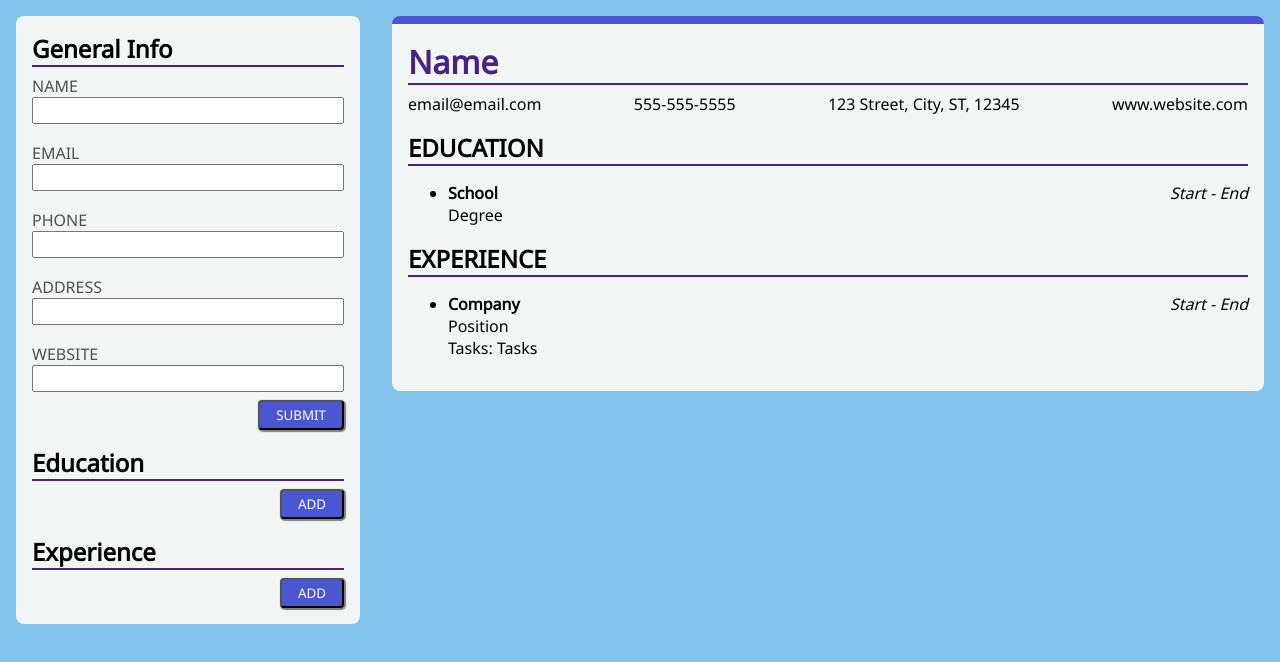
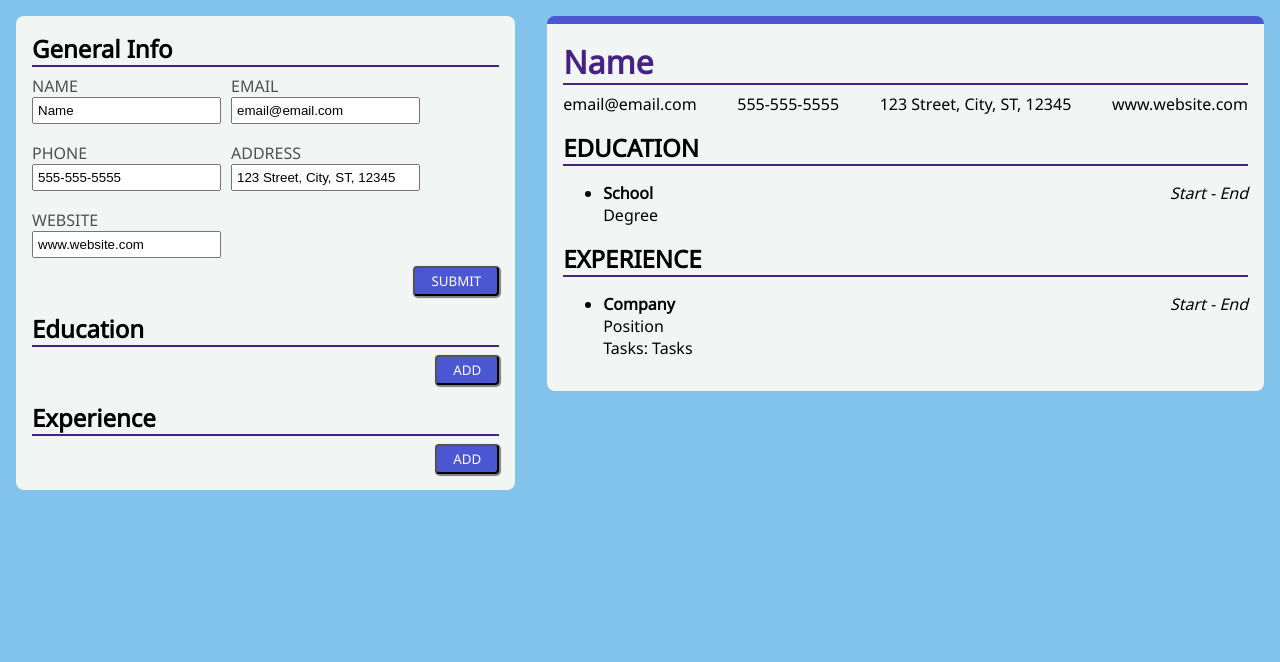
Before and after one commit to jdittert/cv-project, a React (Create React App) app: page / in a window 1280 px wide. Shown: the top 662 px of the page. Built offline with nearby package versions, Linux system fonts and the light colour scheme.

Commit message:
Add functionality for auto-filling forms

```diff
--- a/src/components/general.js
+++ b/src/components/general.js
@@ -62,13 +62,18 @@ class General extends Component {
             degree: educationJson.degree,
             id: uniqid()
         };
-        let removeDefault = this.state.education.filter(entry => {return entry.school !== 'School'});
-        if (removeDefault.length === 0) removeDefault = [];
+        const userEdu = this.educationEdits();
         this.setState({
-            education: removeDefault.concat(eduEntry),
+            education: userEdu.concat(eduEntry),
             addEducation: false
         });
         educationForm.reset();
+    }
+
+    educationEdits() {
+        let userEdu = this.state.education.filter(entry => {return entry.school !== 'School'});
+        if (userEdu.length === 0) userEdu = [];
+        return userEdu;
     }
 
     addExperience = (e) => {
@@ -103,6 +108,12 @@ class General extends Component {
         experienceForm.reset();
     }
 
+    experienceEdits() {
+        let userExp = this.state.experience.filter(entry => {return entry.company !== 'Company'});
+        if (userExp.length === 0) userExp = [];
+        return userExp;
+    }
+
     render() {
 
         return (
@@ -114,11 +125,11 @@ class General extends Component {
                             <form onSubmit={this.onSubmitGeneral}
                             id='personal-form'>
                                 <div className='form-inputs'>
-                                    <Input field='name' />
-                                    <Input field='email' />
-                                    <Input field='phone' />
-                                    <Input field='address' />
-                                    <Input field='website' />
+                                    <Input field='name' values={this.state.personal} />
+                                    <Input field='email' values={this.state.personal} />
+                                    <Input field='phone' values={this.state.personal} />
+                                    <Input field='address' values={this.state.personal} />
+                                    <Input field='website' values={this.state.personal} />
                                 </div>
                             <div className='submit-button'>
                                 <button type='submit'>SUBMIT</button>
@@ -130,6 +141,22 @@ class General extends Component {
                     id='education-field'>
                         <div className='section-header'>Education</div>
                         <div>
+                            {this.educationEdits().length === 0 ? '' :
+                            <>
+                            {this.state.education.map((entry) => {
+                                return <div className='edit-list'>
+                                    <div>
+                                    {entry.school}
+                                    </div>
+                                    <div>
+                                    <button>EDIT</button>
+                                    </div>
+                                </div>
+                            })}
+                            </>
+                        }
+                        </div>
+                        <div>
                             {this.state.addEducation ? <EducationForm onSubmit={this.onSubmitEducation} onCancel={this.cancelEducation} /> : ''}
                         </div>
                         <div className='submit-button'
@@ -139,6 +166,22 @@ class General extends Component {
                     </div>
                     <div className='experience'>
                         <div className='section-header'>Experience</div>
+                        <div>
+                            {this.experienceEdits().length === 0 ? '' :
+                            <>
+                            {this.state.experience.map((entry) => {
+                                return <div className='edit-list'>
+                                    <div>
+                                    {entry.company}
+                                    </div>
+                                    <div>
+                                    <button>EDIT</button>
+                                    </div>
+                                </div>
+                            })}
+                            </>
+                        }
+                        </div>
                         <div>
                         {this.state.addExperience ? <ExperienceForm onSubmit={this.onSubmitExperience} onCancel={this.cancelExperience} /> : ''}
                         </div>
@@ -168,8 +211,10 @@ function Input (props) {
                 type='text'
                 id={field}
                 name={field}
+                defaultValue={
+                  props.values ? props.values[props.field] : ''
+                }
             />
-
         </div>
     );
 }
--- a/src/styles/App.css
+++ b/src/styles/App.css
@@ -19,7 +19,7 @@ body {
 
 .wrapper {
     display: grid;
-    grid-template-columns: min-content 1fr;
+    grid-template-columns: 40% 1fr;
     padding: 1rem;
     gap: 2rem;
 }
--- a/src/styles/FormSide.css
+++ b/src/styles/FormSide.css
@@ -15,8 +15,9 @@
 }
 
 input {
-    width: 300px;
+    width: 100%;
     padding: .25rem;
+    box-sizing: border-box;
 }
 
 label {
@@ -35,7 +36,7 @@ button {
 .form-inputs {
     display: flex;
     flex-wrap: wrap;
-    justify-content: space-between;
+    justify-content: flex-start;
     gap: 10px;
 }
 
@@ -53,8 +54,15 @@ button {
 
 .date-inputs {
     display: flex;
+    justify-content: flex-start;
+    gap: 10px;
+}
+
+.edit-list {
+    display: flex;
     justify-content: space-between;
     gap: 10px;
+    margin-bottom: 1rem;
 }
 
 .cancel {
```
